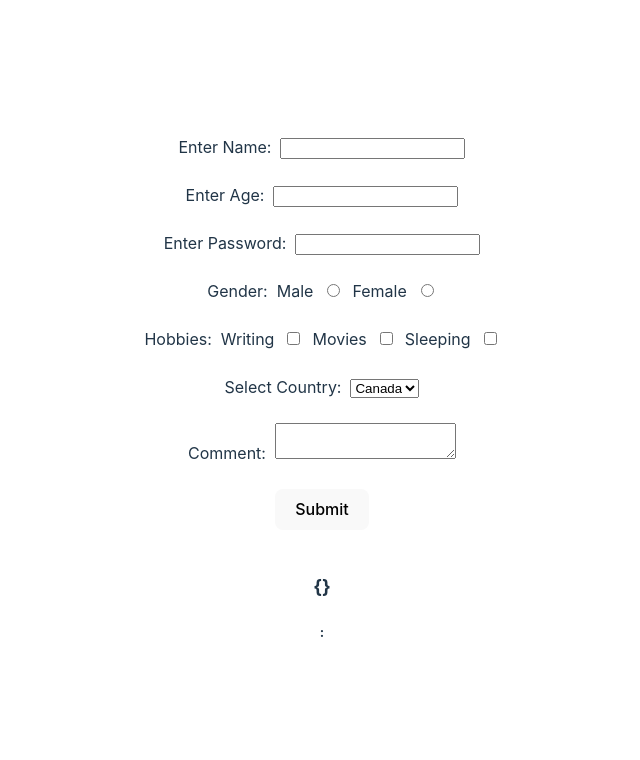
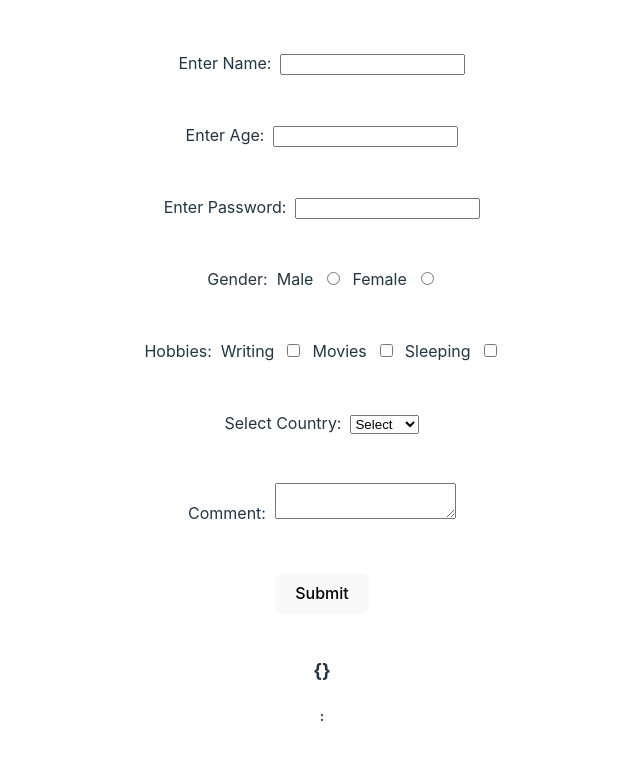
Before and after one commit to Muhammad-Sulman/ReactFirstApp, a React (Vite) app in the folder react-App1.0/: page /formikform2 in a window 1280 px wide. Shown: the top 760 px of the page, without its empty margins (318-958 px from the left). Built offline with nearby package versions, Linux system fonts and the light colour scheme.

Commit message:
74 | YUP validations with Formik Components In React | Formik And YUP Library In React

```diff
--- a/react-App1.0/src/components/FormSchema.jsx
+++ b/react-App1.0/src/components/FormSchema.jsx
@@ -26,6 +26,7 @@ export const FormSchema = Yup.object({
     password: Yup.string()
         .required('Password is required')
         .matches(
+            // eslint-disable-next-line no-useless-escape
             /^(?=.*[a-z])(?=.*[A-Z])(?=.*[0-9])(?=.*[!@#\$%\^&\*])(?=.{8,})/,
             'Password must be at least 8 characters, include one uppercase, one lowercase, one number, and one special character'
         ),
--- a/react-App1.0/src/components/FormikForm2.jsx
+++ b/react-App1.0/src/components/FormikForm2.jsx
@@ -1,33 +1,65 @@
-import { Field, Form , Formik} from "formik"
+import { ErrorMessage, Field, Form , Formik} from "formik"
 import { useState } from "react";
-
+import * as yup from 'yup';
 
 function FormikForm2() {
     const [formData, setFormData] =  useState({});
+    const validations = yup.object({
+        name: yup.string()
+                .min(3, 'Too Short')
+                .max(25, 'Too Long')
+                .required('Name is Required'),
+        age: yup.number()
+                .min(15, 'Age must be at least 15')
+                .max(35, 'Age must be at most 35')
+                .required('Age is required'),
+        password: yup.string()
+                .required('Password is required')
+                .matches(
+                    // eslint-disable-next-line no-useless-escape
+                    /^(?=.*[a-z])(?=.*[A-Z])(?=.*[0-9])(?=.*[!@#\$%\^&\*])(?=.{8,})/,
+                    'Password must be at least 8 characters, include one uppercase, one lowercase, one number, and one special character'
+                ),
+        gender: yup.string()
+                .required(),
+        hobbies: yup.array()
+                .min(1),
+        country: yup.string()
+                .required(),
+        comment: yup.string()
+                .max(500)
+                .required()
+    })
     return (
         <div>
             <Formik
-            initialValues={{name:"", age:"", password:"", gender:"", hobbies:"", country:"", comment:""}}
-            onSubmit={(values) => {
+            initialValues={{name:"", age:"", password:"", gender:"", hobbies:[], country:"", comment:""}}
+            validationSchema={validations}
+            onSubmit={(values, action) => {
                 console.log(values);
                 setFormData(values);
+                action.resetForm();
             }}
             >
                 <Form>
                     <label htmlFor="">Enter Name: &nbsp;</label>
-                    <Field  type="text" name="name" />
+                    <Field  type="text" name="name" /><br />
+                    <span style={{color:'red'}}><ErrorMessage name="name"  /></span>
                     <br /><br />
                     <label htmlFor="">Enter Age: &nbsp;</label>
-                    <Field  type="number" name="age" />
+                    <Field  type="number" name="age" /><br />
+                    <span style={{color:'red'}}><ErrorMessage name="age"  /></span>
                     <br /><br />
                     <label htmlFor="">Enter Password: &nbsp;</label>
-                    <Field  type="password" name="password" />
+                    <Field  type="password" name="password" /><br />
+                    <span style={{color:'red'}}><ErrorMessage name="password"  /></span>
                     <br /><br />
                     <label htmlFor="">Gender: &nbsp;</label>
                     <label htmlFor="">Male &nbsp;</label>
                     <Field  type="radio" name="gender" value='Male' />&nbsp;&nbsp;
                     <label htmlFor="">Female &nbsp;</label>
-                    <Field  type="radio" name="gender" value='Female' />
+                    <Field  type="radio" name="gender" value='Female' /><br />
+                    <span style={{color:'red'}}><ErrorMessage name="gender"  /></span>
                     <br /><br />
                     <label htmlFor="">Hobbies: &nbsp;</label>
                     <label htmlFor="">Writing &nbsp;</label>
@@ -35,17 +67,21 @@ function FormikForm2() {
                     <label htmlFor="">Movies &nbsp;</label>
                     <Field  type="checkbox" name="hobbies" value="Movies" />&nbsp;&nbsp;
                     <label htmlFor="">Sleeping &nbsp;</label>
-                    <Field  type="checkbox" name="hobbies" value="Sleeping" />
+                    <Field  type="checkbox" name="hobbies" value="Sleeping" /><br />
+                    <span style={{color:'red'}}><ErrorMessage name="hobbies"  /></span>
                     <br /><br />
                     <label htmlFor="">Select Country: &nbsp;</label>
                     <Field name="country" as="select" >
+                        <option value="">Select</option>
                         <option value="Canada">Canada</option>
                         <option value="USA">USA</option>
                         <option value="UK">UK</option>
-                    </Field>
+                    </Field><br />
+                    <span style={{color:'red'}}><ErrorMessage name="country"  /></span>
                     <br /><br />
                     <label htmlFor="">Comment: &nbsp;</label>
-                    <Field  as="textarea" name="comment" />
+                    <Field  as="textarea" name="comment" /><br />
+                    <span style={{color:'red'}}><ErrorMessage name="comment"  /></span>
                     <br /><br />
                     <button type="submit"  >Submit</button>
                 </Form>
```
